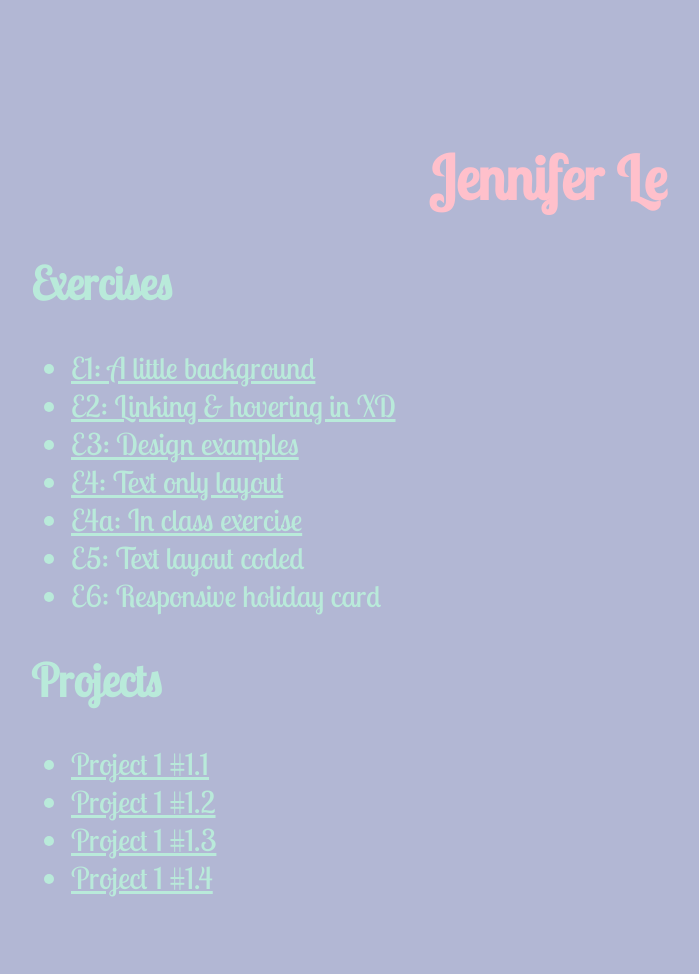
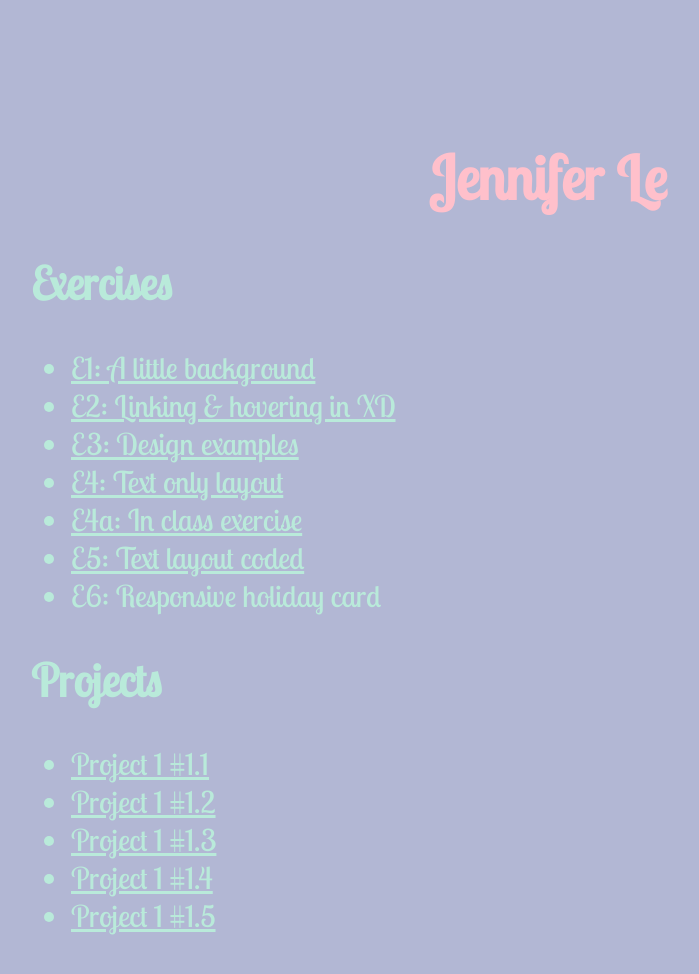
Before and after one commit to doremonngoccute/avt415_f22, a plain HTML site: page index.html in a window 1280 px wide. Shown: the whole page, without its empty margins (57-756 px from the left). Drawn offline with Linux system fonts and the light colour scheme.

Commit message:
Add files via upload

```diff
--- a/index.html
+++ b/index.html
@@ -24,7 +24,7 @@
 			<li><a href="https://xd.adobe.com/view/5a6e6a87-89a5-4f5c-b16b-1a3084fde04c-0f3d/" target="_blank">E3: Design examples</a></li>
 			<li><a href="https://xd.adobe.com/view/96f86fe8-c2e5-4163-a992-b94a958615c8-c3ab/" target="_blank">E4: Text only layout</a></li>
 			<li><a href="w4_type 2/webfont.html">E4a: In class exercise</a></li>
-			<li><a>E5: Text layout coded</a></li>
+			<li><a href="ex/ex5/index.html">E5: Text layout coded</a></li>
 			<li><a>E6: Responsive holiday card</a></li>
 </ul>
 		<h2>Projects</h2>
@@ -34,6 +34,7 @@
 			<li><a href="https://xd.adobe.com/view/19e32425-241c-44b7-b677-7571781ebc03-4cb0/"> Project 1 #1.2 </a></li>
 			<li><a href="project/p1_3/index.html"> Project 1 #1.3 </a></li>
 			<li><a href="https://xd.adobe.com/view/a2ea105d-ea4c-491b-8ad9-86c3d6d19bed-f7b9/"> Project 1 #1.4 </a></li>
+			<li><a href="https://xd.adobe.com/view/5fdf517f-d2c3-4fa4-acd7-484b485b9996-0a8c/"> Project 1 #1.5 </a></li>
 
 </ul>
 
```
